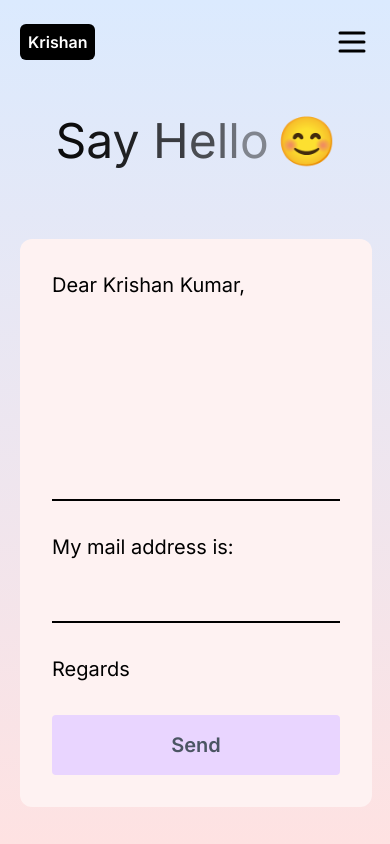
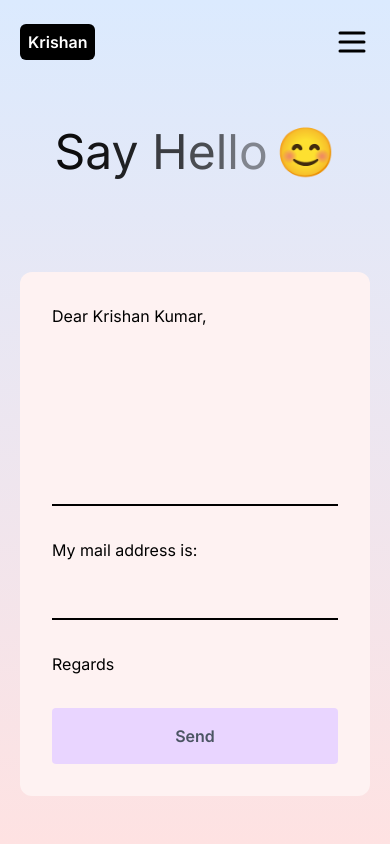
Before and after one commit to Krishan17212/portfolio, a Next.js app: page /contact in a window 390 px wide. Built offline with nearby package versions, Linux system fonts and the light colour scheme.

Commit message:
fix font size of contact us form

```diff
--- a/src/app/(pages)/contact/page.jsx
+++ b/src/app/(pages)/contact/page.jsx
@@ -66,7 +66,7 @@ const Page = () => {
               <form
                 onSubmit={sendEmail}
                 ref={form}
-                className="md:h-1/2 lg:h-full bg-red-50 rounded-xl text-xl flex flex-col gap-8 justify-center p-8 md:p-24"
+                className="md:h-1/2 lg:h-full bg-red-50 rounded-xl text-md md:text-xl flex flex-col gap-8 justify-center p-8 md:p-24"
               >
                 <span>Dear Krishan Kumar,</span>
                 <textarea
```
